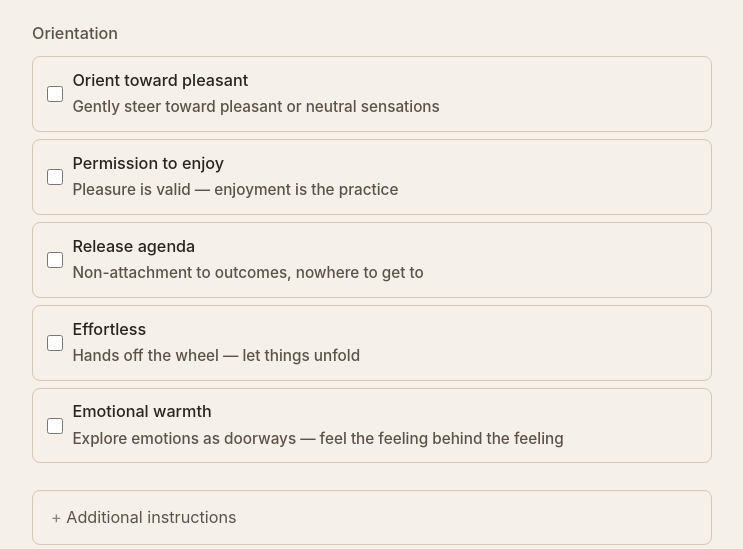
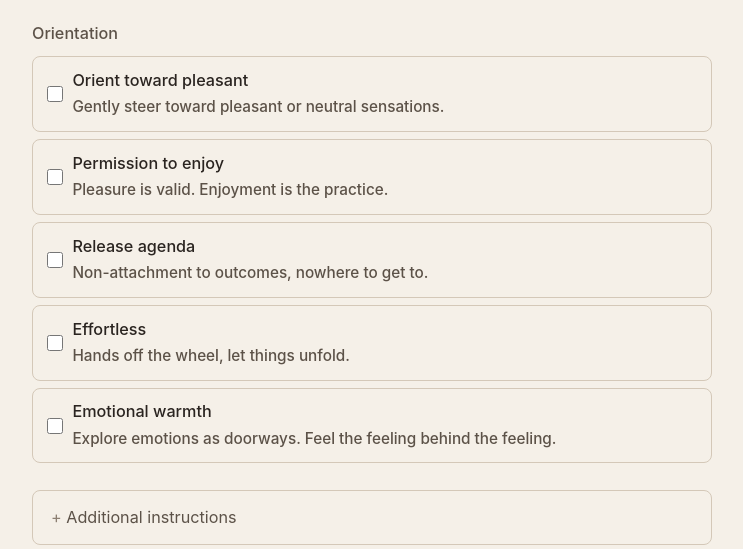
Before and after one commit to akrusz/meditation-pal, a Flask app: page / in a window 1280 px wide. Shown: the part 990-1539 px from the top of the page, without its empty margins (268-1011 px from the left). Run offline with Flask 3, Linux system fonts and the light colour scheme; data that the repository does not hold is empty; parts of the project's set-up code (start-up, migrations or seed data) failed here and were passed over; some web fonts are replaced.

Commit message:
descriptions

```diff
--- a/src/web/templates/index.html
+++ b/src/web/templates/index.html
@@ -128,35 +128,35 @@
                     <input type="checkbox" name="modifier" value="orient_pleasant">
                     <div class="modifier-info">
                         <span class="modifier-name">Orient toward pleasant</span>
-                        <span class="modifier-desc">Gently steer toward pleasant or neutral sensations</span>
+                        <span class="modifier-desc">Gently steer toward pleasant or neutral sensations.</span>
                     </div>
                 </label>
                 <label class="modifier-toggle">
                     <input type="checkbox" name="modifier" value="permission_to_enjoy">
                     <div class="modifier-info">
                         <span class="modifier-name">Permission to enjoy</span>
-                        <span class="modifier-desc">Pleasure is valid — enjoyment is the practice</span>
+                        <span class="modifier-desc">Pleasure is valid. Enjoyment is the practice.</span>
                     </div>
                 </label>
                 <label class="modifier-toggle">
                     <input type="checkbox" name="modifier" value="release_agenda">
                     <div class="modifier-info">
                         <span class="modifier-name">Release agenda</span>
-                        <span class="modifier-desc">Non-attachment to outcomes, nowhere to get to</span>
+                        <span class="modifier-desc">Non-attachment to outcomes, nowhere to get to.</span>
                     </div>
                 </label>
                 <label class="modifier-toggle">
                     <input type="checkbox" name="modifier" value="effortless">
                     <div class="modifier-info">
                         <span class="modifier-name">Effortless</span>
-                        <span class="modifier-desc">Hands off the wheel — let things unfold</span>
+                        <span class="modifier-desc">Hands off the wheel, let things unfold.</span>
                     </div>
                 </label>
                 <label class="modifier-toggle">
                     <input type="checkbox" name="modifier" value="emotional_warmth">
                     <div class="modifier-info">
                         <span class="modifier-name">Emotional warmth</span>
-                        <span class="modifier-desc">Explore emotions as doorways — feel the feeling behind the feeling</span>
+                        <span class="modifier-desc">Explore emotions as doorways. Feel the feeling behind the feeling.</span>
                     </div>
                 </label>
             </div>
```
